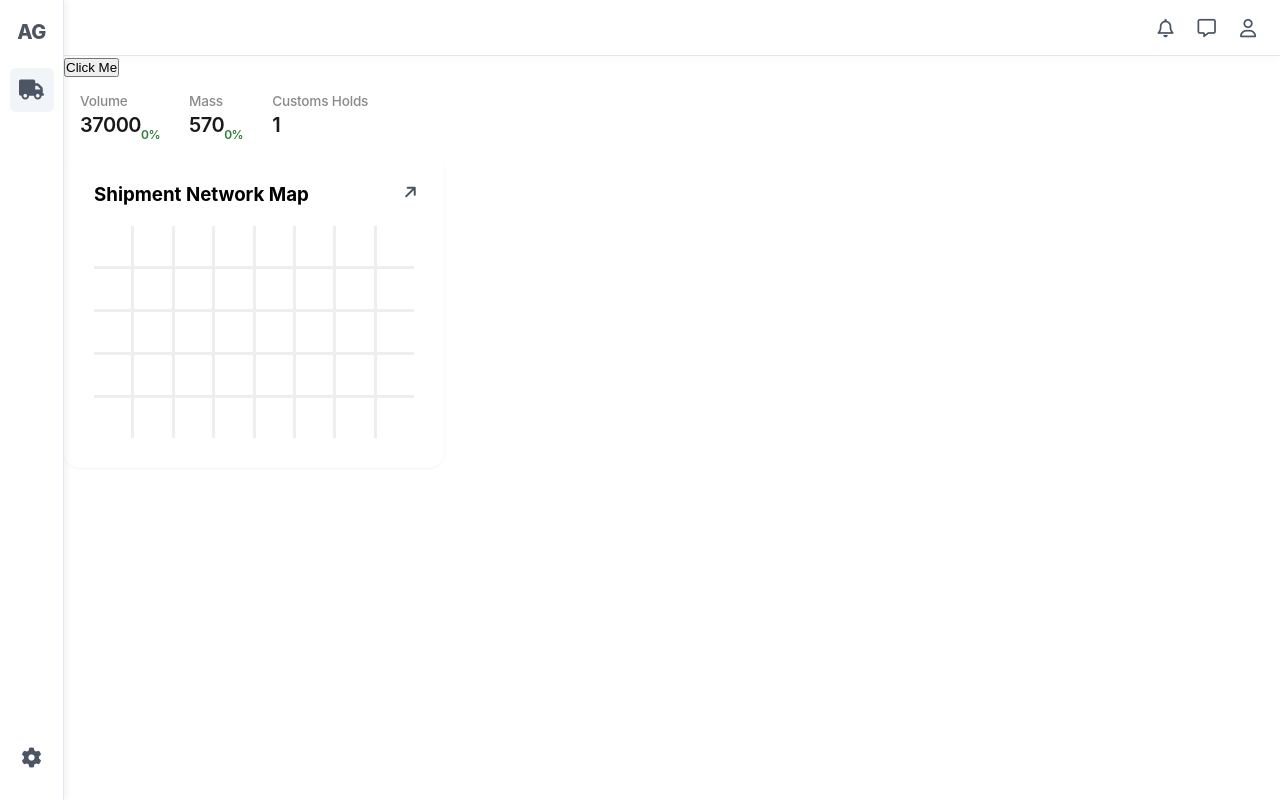
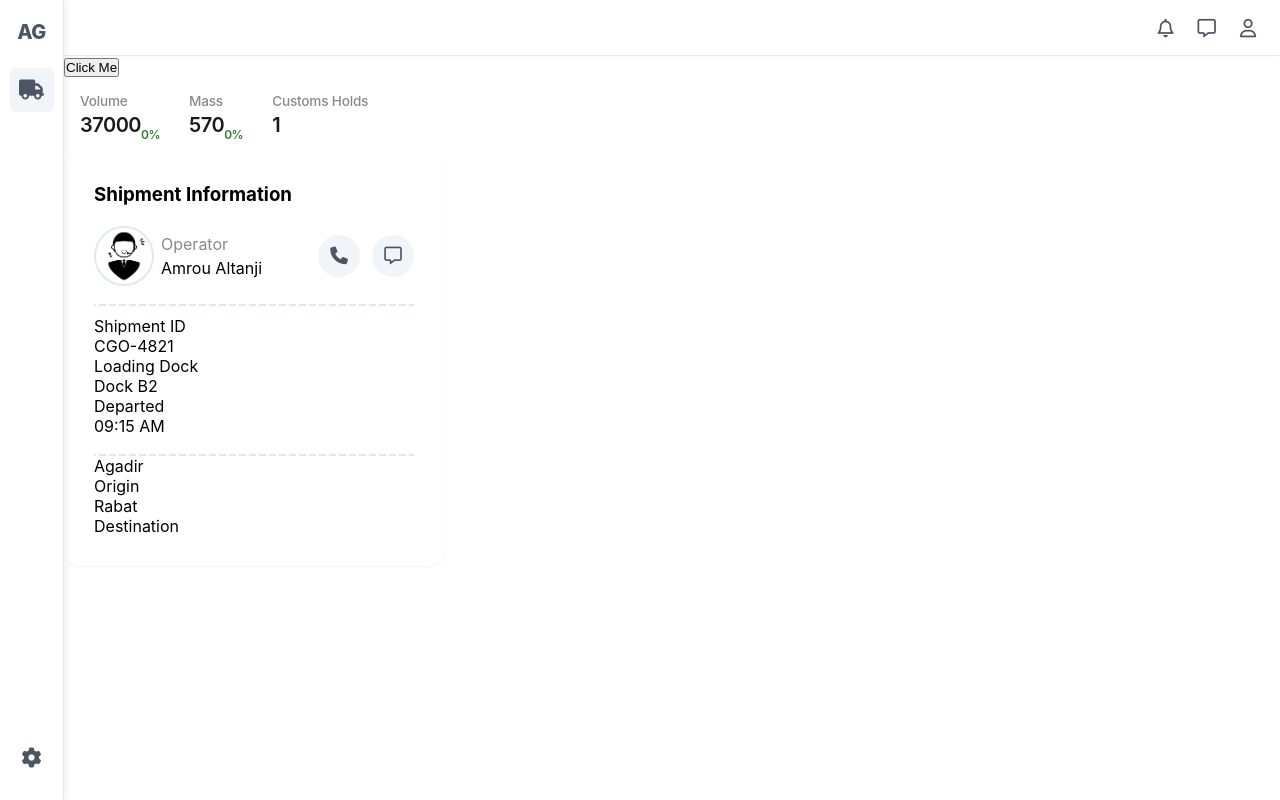
Before and after one commit to ARGUS269/Aetheria-Logistics-Hub, a Vue app: page /logistic in a window 1280 px wide. Built offline with nearby package versions, Linux system fonts and the light colour scheme.

Commit message:
feat: initial project setup

```diff
--- /dev/null
+++ b/src/components/ShipmentInformation.vue
@@ -0,0 +1,159 @@
+<script setup>
+import { ref, computed, onMounted, onUnmounted } from "vue";
+const source = ref("Agadir");
+const destination = ref("Rabat");
+const shipmentID = ref("CGO-4821");
+const loadingDock = ref("Dock B2");
+const departed = ref("09:15 AM");
+</script>
+
+<template>
+  <div class="body">
+    <div class="head">
+      <h3>Shipment Information</h3>
+    </div>
+    <div class="dashboard-infos">
+      <div class="contact-information custom-dash-bottom">
+        <div class="contact-infos">
+          <img src="../assets/operator.png" alt="" />
+          <div class="names">
+            <div class="title">Operator</div>
+            <div class="operator-name">Amrou Altanji</div>
+          </div>
+        </div>
+        <div class="contacts">
+          <div class="corps"><i class="fa-solid fa-phone"></i></div>
+          <div class="corps"><i class="fa-regular fa-message"></i></div>
+        </div>
+      </div>
+      <div class="shipment-infos custom-dash-bottom">
+        <div class="shipment-id">
+          <div class="ttl">Shipment ID</div>
+          <div class="bdy">{{ shipmentID }}</div>
+        </div>
+        <div class="loading-dock">
+          <div class="ttl">Loading Dock</div>
+          <div class="bdy">{{ loadingDock }}</div>
+        </div>
+        <div class="departed">
+          <div class="ttl">Departed</div>
+          <div class="bdy">{{ departed }}</div>
+        </div>
+      </div>
+      <div class="shipment-path">
+        <div class="origin">
+          <div class="source">{{ source }}</div>
+          <div class="label">Origin</div>
+        </div>
+        <div class="path"></div>
+        <div class="destination">
+          <div class="dest">{{ destination }}</div>
+          <div class="label">Destination</div>
+        </div>
+      </div>
+    </div>
+  </div>
+</template>
+
+<style scoped>
+.body {
+  display: flex;
+  flex-direction: column;
+  width: 380px;
+  padding: 30px;
+  border-radius: 16px;
+  box-shadow:
+    0 1px 3px 0 rgba(0, 0, 0, 0.05),
+    0 1px 2px -1px rgba(0, 0, 0, 0.05);
+  gap: 20px;
+}
+
+.title {
+  color: #8a8a8a;
+}
+
+.shipment-infos {
+  padding-top: 10px;
+}
+
+.names {
+  display: flex;
+  flex-direction: column;
+  gap: 4px;
+}
+
+.contact-infos {
+  display: flex;
+  align-items: center;
+  gap: 7px;
+}
+
+.contact-information {
+  display: flex;
+  align-items: center;
+  justify-content: space-between;
+}
+
+.custom-dash-bottom {
+  background-image: linear-gradient(to right, #e2e8f0 66%, rgba(255, 255, 255, 0) 0%);
+  background-position: bottom;
+  background-size: 10px 2px;
+  background-repeat: repeat-x;
+  padding-bottom: 20px;
+}
+
+.head {
+  display: flex;
+  justify-content: start;
+}
+img {
+  width: 60px;
+  height: 60px;
+
+  border-radius: 50%;
+
+  object-fit: cover;
+
+  border: 2px solid #e2e8f0;
+}
+
+.contacts {
+  display: flex;
+  gap: 12px;
+  align-items: center;
+}
+
+.corps {
+  display: flex;
+  justify-content: center;
+  align-items: center;
+
+  width: 42px;
+  height: 42px;
+  border-radius: 50%;
+  background-color: #f1f5f9;
+  cursor: pointer;
+  transition:
+    transform 0.2s cubic-bezier(0.34, 1.56, 0.64, 1),
+    background-color 0.2s ease,
+    color 0.2s ease;
+}
+
+.corps i {
+  font-size: 1.1rem;
+  color: #4b5563;
+  transition: color 0.2s ease;
+}
+
+.corps:hover {
+  transform: scale(1.1);
+  background-color: #e2e8f0;
+}
+
+.corps:hover i {
+  color: #1e293b;
+}
+
+.dashboard-infos {
+}
+</style>
--- a/src/components/ShipmentNetworkMap.vue
+++ b/src/components/ShipmentNetworkMap.vue
@@ -9,7 +9,12 @@ import { ref, computed, onMounted, onUnmounted } from "vue";
       <i class="fa-solid fa-arrow-up"></i>
     </div>
     <div class="dashboard-grid">
-      <div class="square" v-for="value in 40" :key="value"></div>
+      <div class="square" v-for="value in 48" :key="value"></div>
+      <div class="keys">
+        <div class="green"></div>
+        <div class="orange"></div>
+        <div class="red"></div>
+      </div>
     </div>
   </div>
 </template>
@@ -26,7 +31,7 @@ import { ref, computed, onMounted, onUnmounted } from "vue";
     0 1px 2px -1px rgba(0, 0, 0, 0.05);
   gap: 20px;
 }
-.fa-arrow-up{
+.fa-arrow-up {
   transform: rotate(45deg);
   cursor: pointer;
 }
@@ -40,6 +45,59 @@ import { ref, computed, onMounted, onUnmounted } from "vue";
   grid-template-columns: repeat(8, 1fr);
   background-color: #eeeeee;
   gap: 3px;
+  position: relative;
+}
+
+.keys {
+  display: flex;
+  flex-direction: column;
+  position: absolute;
+  left: 20px;
+  transform: translateX(-50%);
+  bottom: 0;
+  gap: 12px;
+}
+
+.keys div {
+  width: 3px;
+  height: 20px;
+  border-radius: 12px;
+  position: relative;
+}
+.keys div::after {
+  position: absolute;
+  color: #979798;
+  display: flex;
+  justify-content: center;
+  align-items: center;
+  min-width: 24px;
+  height: 24px;
+  white-space: nowrap;
+  margin-left: 10px;
+}
+
+.green {
+  background-color: #61d733;
+}
+
+.green::after {
+  content: "On Schedule";
+}
+
+.red {
+  background-color: #b83f4d;
+}
+
+.red::after {
+  content: "Issue Detected";
+}
+
+.orange {
+  background-color: #fec38e;
+}
+
+.orange::after {
+  content: "Delayed";
 }
 
 .square {
--- a/src/views/LogisticsHub.vue
+++ b/src/views/LogisticsHub.vue
@@ -4,6 +4,7 @@ import CargoForm from "@/components/CargoForm.vue";
 import AnalyticsBanner from "@/components/AnalyticsBanner.vue";
 import LoginForm from "@/components/LoginForm.vue";
 import ShipmentNetworkMap from "@/components/ShipmentNetworkMap.vue";
+import ShipmentInformation from "@/components/ShipmentInformation.vue";
 const isClicked = ref(false);
 const LoginisClicked = ref(false);
 const TransIsRotated = ref(false);
@@ -100,7 +101,7 @@ function chevron() {
       Click Me
     </button>
     <AnalyticsBanner :cargoManifest="cargoManifest" />
-    <ShipmentNetworkMap />
+    <ShipmentInformation />
   </div>
   <Transition name="shrink-square">
     <div class="dashboard-view" v-if="isClicked" @click.stop>
```
Also changed, not shown: src/assets/operator.png (added).
